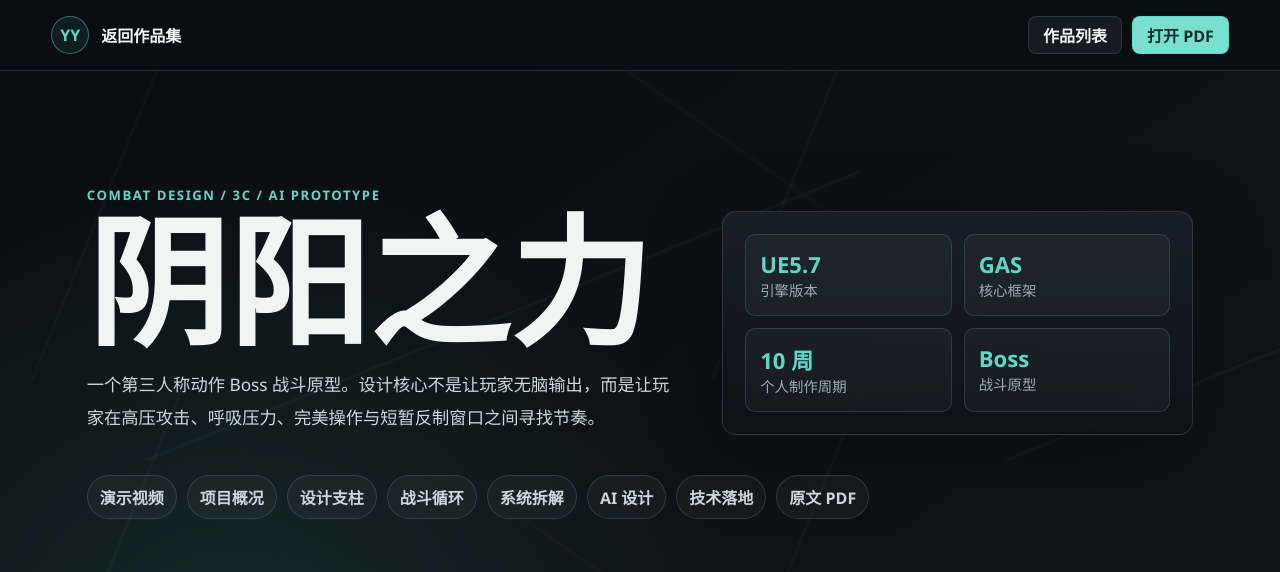
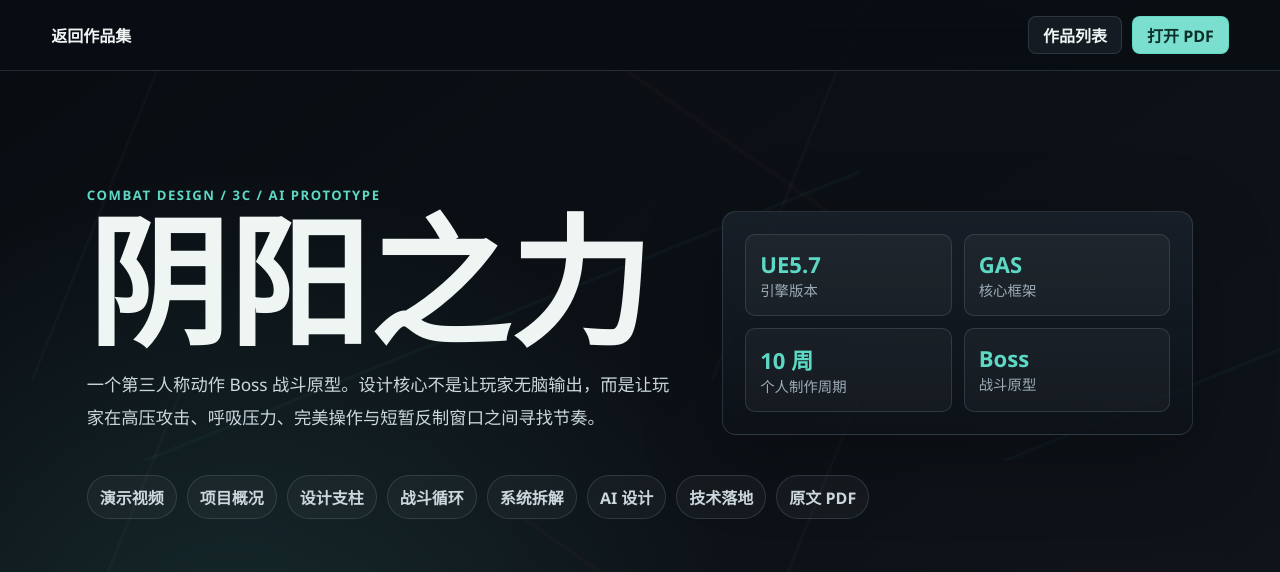
Before and after one commit to Jesse-Ning/PortfolioWebsite, a plain HTML site: page yinyang-design.html in a window 1280 px wide. Shown: the top 572 px of the page. Drawn offline with Linux system fonts and the light colour scheme.

Commit message:
Remove YY mark from YinYang page

```diff
--- a/yinyang-design.html
+++ b/yinyang-design.html
@@ -69,17 +69,6 @@
         gap: 12px;
         text-decoration: none;
         font-weight: 900;
-      }
-
-      .brand-mark {
-        width: 38px;
-        height: 38px;
-        border-radius: 50%;
-        display: grid;
-        place-items: center;
-        border: 1px solid rgba(93, 216, 196, 0.45);
-        color: var(--jade);
-        background: rgba(93, 216, 196, 0.08);
       }
 
       .actions {
@@ -777,7 +766,6 @@
     <div class="shell">
       <header class="topbar">
         <a class="brand" href="index.html#projects">
-          <span class="brand-mark">YY</span>
           <span>返回作品集</span>
         </a>
         <div class="actions">
```
